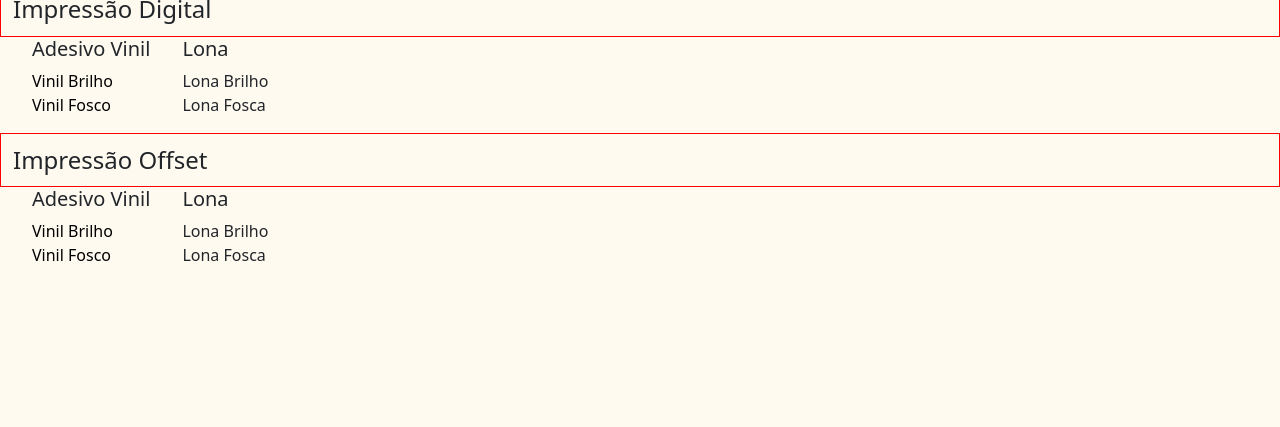
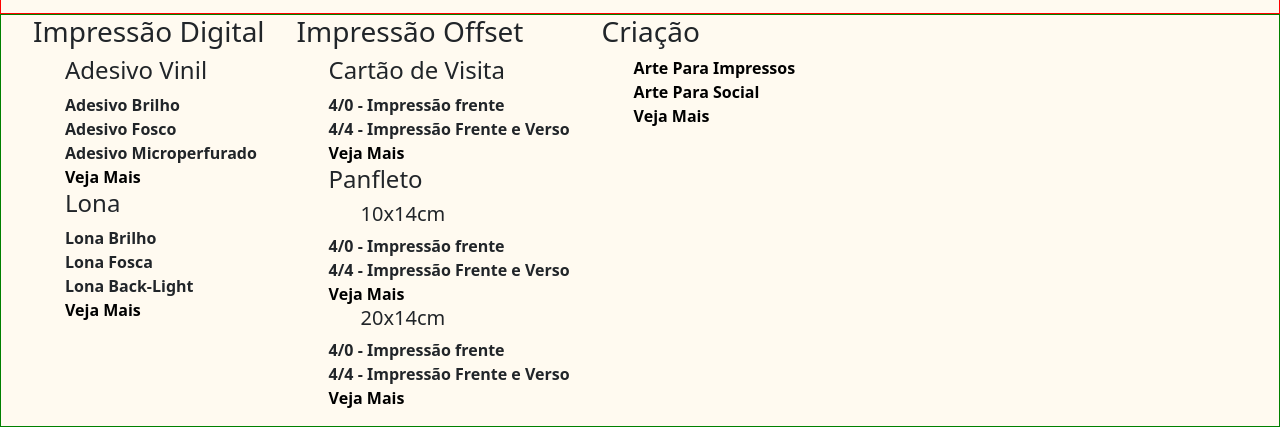
Before and after one commit to TiagoNascimento0108/NewLifeGrafica, a plain HTML site: page index.html in a window 1280 px wide. Shown: the part 703-1130 px from the top of the page. Before the commit the page ends 986 px from the top, so only its background shows below. Drawn offline with nearby package versions, Linux system fonts and the light colour scheme.

Commit message:
inserção de outros itens na lista - MAIS PRODUTOS

```diff
--- a/index.html
+++ b/index.html
@@ -76,43 +76,52 @@
     <!--Fim da primeira seção-->
     <hr>
     <!--mais produtos-->
-        <!--Lista-01-->
-        <div class="outros">
-            <div class="titulo-outros">
-                <h3>Mais Produtos</h3>
-            </div>
-            <div class="sub-produto">
-                <h4>Impressão Digital</h4>
-            </div>
-            <div class="lista-outros">
-                <ul>
-                    <h5>Adesivo Vinil</h5>
-                    <li><a href="#">Vinil Brilho</a></li>
-                    <li><a href="#">Vinil Fosco</a></li>
+    <div class="outros">
+        <div class="titulo">
+            <h2>Mais Produtos</h2>
+            <hr>
+        </div>
+        <div class="categoria">
+            <ul><h3>Impressão Digital</h3>
+                <ul><h4>Adesivo Vinil</h4>
+                    <li>Adesivo Brilho</li>
+                    <li>Adesivo Fosco</li>
+                    <li>Adesivo Microperfurado</li>
+                    <li><a href="#">Veja Mais</a></li>
                 </ul>
-                <ul>
-                    <h5>Lona</h5>
+                <ul><h4>Lona</h4>
                     <li>Lona Brilho</li>
                     <li>Lona Fosca</li>
+                    <li>Lona Back-Light</li>
+                    <li><a href="#">Veja Mais</a></li>
                 </ul>
-            </div>
-            <div class="sub-produto">
-                <h4>Impressão Offset</h4>
-            </div>
-            <div class="lista-outros">
+            </ul>
+            <ul><h3>Impressão Offset</h3>
+                <ul><h4>Cartão de Visita</h4>
+                    <li>4/0 - Impressão frente</li>
+                    <li>4/4 - Impressão Frente e Verso</li>
+                    <li><a href="#">Veja Mais</a></li>
+                </ul>
+                <ul><h4>Panfleto</h4>
+                    <ul><h5>10x14cm</h5></ul>
+                    <li>4/0 - Impressão frente</li>
+                    <li>4/4 - Impressão Frente e Verso</li>
+                    <li><a href="#">Veja Mais</a></li>
+                    <ul><h5>20x14cm</h5></ul>
+                    <li>4/0 - Impressão frente</li>
+                    <li>4/4 - Impressão Frente e Verso</li>
+                    <li><a href="#">Veja Mais</a></li>
+                </ul>
+            </ul>
+            <ul><h3>Criação</h3>
                 <ul>
-                    <h5>Adesivo Vinil</h5>
-                    <li><a href="#">Vinil Brilho</a></li>
-                    <li><a href="#">Vinil Fosco</a></li>
+                    <li><a href="#">Arte Para Impressos</a></li>
+                    <li><a href="#">Arte Para Social</a></li>
+                    <li><a href="#">Veja Mais</a></li>
                 </ul>
-                <ul>
-                    <h5>Lona</h5>
-                    <li>Lona Brilho</li>
-                    <li>Lona Fosca</li>
-                </ul>
-            </div>
+            </ul>
+        </div>
     </div>
-        <!--Lista-01-->
     <!--fim mais produtos-->
     <script src="https://cdn.jsdelivr.net/npm/bootstrap@5.3.1/dist/js/bootstrap.bundle.min.js" integrity="sha384-HwwvtgBNo3bZJJLYd8oVXjrBZt8cqVSpeBNS5n7C8IVInixGAoxmnlMuBnhbgrkm" crossorigin="anonymous"></script>
 </body>
--- a/style.css
+++ b/style.css
@@ -88,19 +88,13 @@ ul{
     height: auto;
 }
 /*outros produtos*/
-.titulo-outros{
+.titulo{
+    border: 1px solid red;
     text-align: center;
 }
-.sub-produto{
-    text-align: center;
+.categoria{
     display: flex;
-    text-align: center;
-    border: 1px solid red;
+    font-weight: 600;
+    border: 1px solid green;
 }
-.sub-produto h4{
-    text-align: center;
-    margin: 12px;
-}
-
-.lista-outros{display: flex;}
 /*Fim outros produtos*/
```
